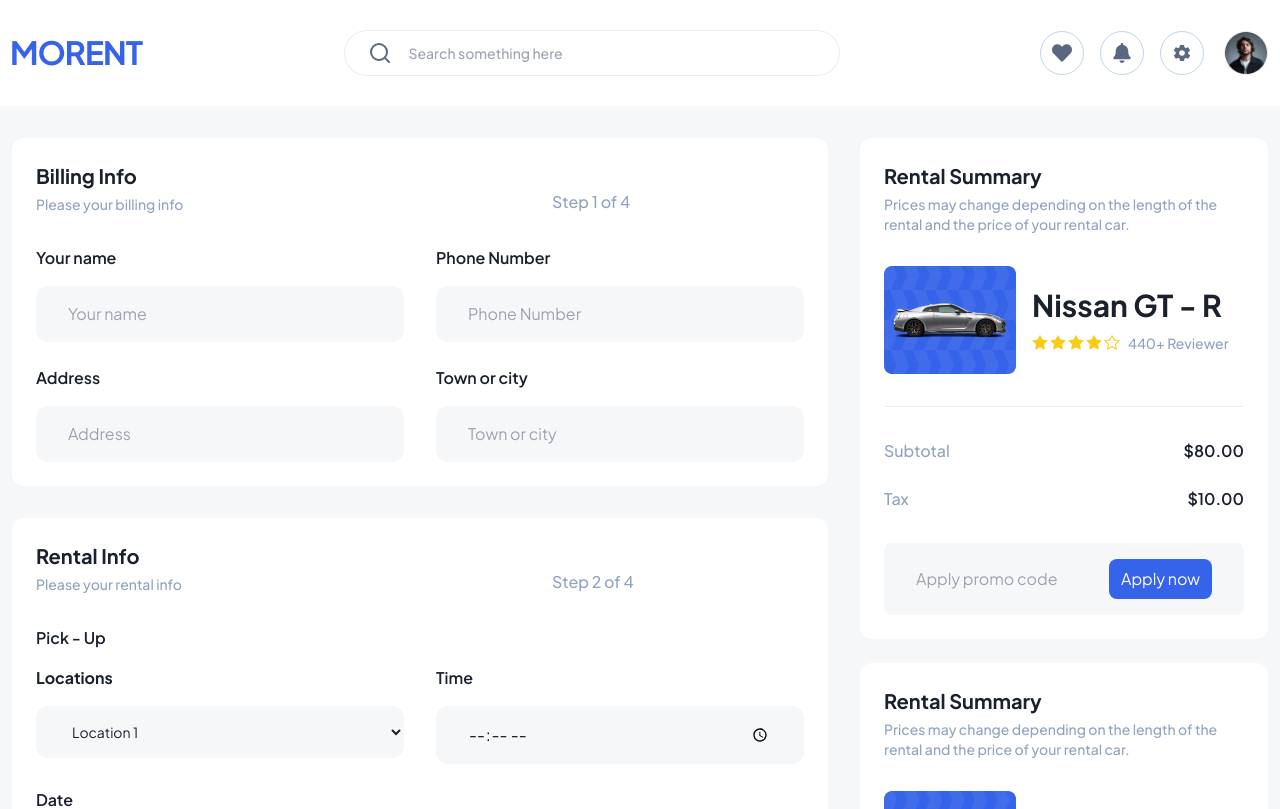
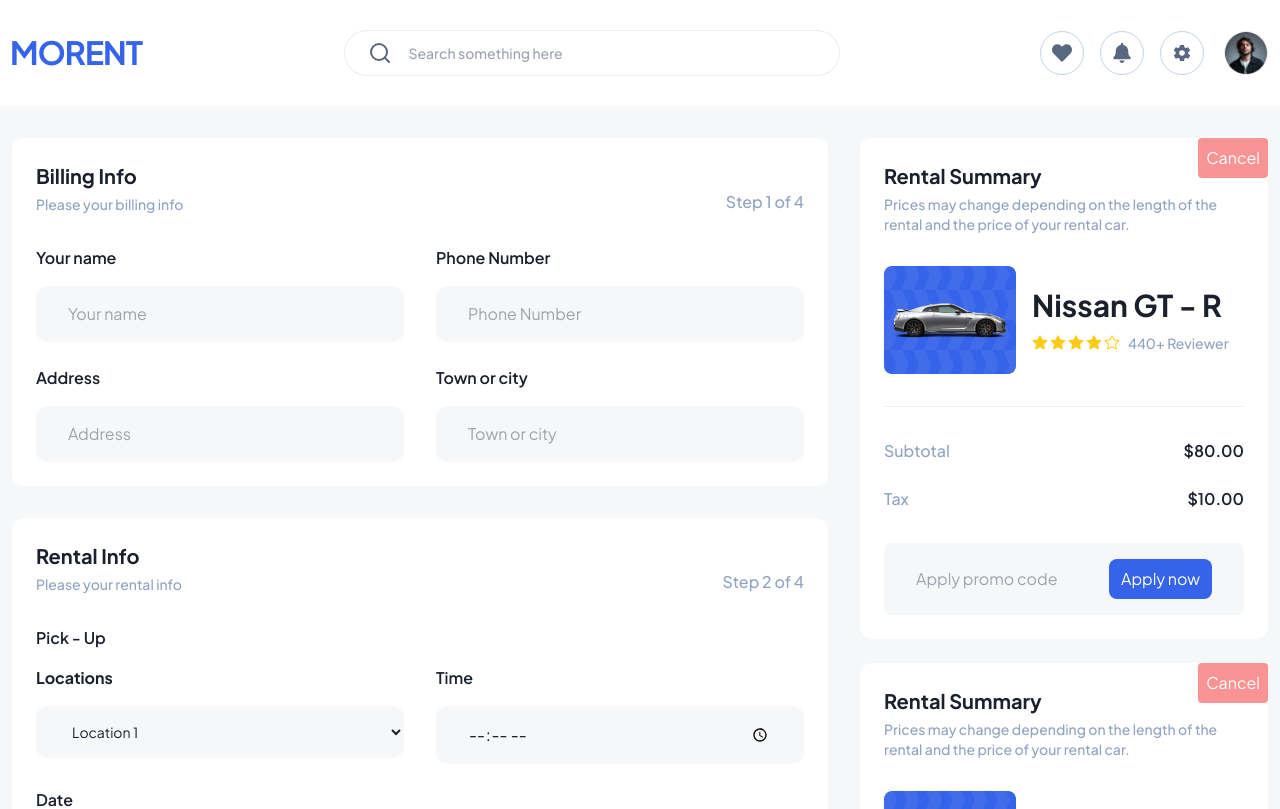
Before and after one commit to Mohammad-Nadil/MORENT, a React (Vite) app: page /payment in a window 1280 px wide. Shown: the top 809 px of the page. Built offline with nearby package versions, Linux system fonts and the light colour scheme.

Commit message:
product cancellation from total added

```diff
--- a/src/component/BillForm.jsx
+++ b/src/component/BillForm.jsx
@@ -389,7 +389,7 @@
         </div>
         <div className="submit rounded-xl bg-white p-3 md:p-6 flex flex-col gap-y-6 md:gap-y-9">
           <div className="head flex gap-x-6 sm:justify-between items-baseline md:items-end">
-            <div className="title flex flex-col w-8/12 gap-y-1">
+            <div className="title flex flex-col w-8/12 sm:w-auto gap-y-1">
               <h2 className="font-bold text-xl text-primary-text">
                 Confirmation
               </h2>
--- a/src/component/Bill_Info.jsx
+++ b/src/component/Bill_Info.jsx
@@ -1,11 +1,12 @@
-import React from "react";
+import React, { useState } from "react";
 import car1 from "/NissanGT-R.png";
 import car2 from "/Koenigsegg.png";
 import car3 from "/Rolls-Royce.png";
 import PaymentCard from "./layer/PaymentCard";
 
 const Bill_Info = () => {
-  let payment = [
+  // Convert payment to a stateful array
+  const [payment, setPayment] = useState([
     {
       pic: car1,
       name: "Nissan GT - R",
@@ -24,8 +25,7 @@
       total: "96.00",
       tax: "30.00",
     },
-    // Add more review data here
-  ];
+  ]);
 
   // Function to calculate the total rental price (sum of all totals + taxes)
   const calculateTotalAmount = () => {
@@ -34,19 +34,32 @@
     }, 0);
   };
 
+  // Function to remove a payment item by index
+  const removeItem = (indexToRemove) => {
+    const updatedPayment = payment.filter((_, index) => index !== indexToRemove);
+    setPayment(updatedPayment);
+  };
+
   const totalAmount = calculateTotalAmount();
 
   return (
-    <div className="pb-8 w-full xl:w-1/3" >
-      <div className="payment_cards  flex flex-col gap-y-6  ">
+    <div className="pb-8 w-full xl:w-1/3">
+      <div className="payment_cards flex flex-col gap-y-6">
         {payment.map((payment, index) => (
+          <div key={index} className="relative">
             <PaymentCard
-            key={index}
               pic={payment.pic}
               name={payment.name}
               total={payment.total}
               tax={payment.tax}
             />
+            <button
+              className="absolute top-0 right-0 bg-red-400/75 text-white p-2 rounded"
+              onClick={() => removeItem(index)} // Remove item when button is clicked
+            >
+              Cancel
+            </button>
+          </div>
         ))}
         <div className="total p-6 bg-white rounded-xl flex justify-between items-center">
           <div className="text flex flex-col gap-y-1">
@@ -57,7 +70,7 @@
               Overall price and includes rental discount
             </p>
           </div>
-          <div className="amount font-bold text-2xl sm:text-3xl text-primary-text ">
+          <div className="amount font-bold text-2xl sm:text-3xl text-primary-text">
             ${totalAmount.toFixed(2)}
           </div>
         </div>
--- a/src/component/layer/BillingHead.jsx
+++ b/src/component/layer/BillingHead.jsx
@@ -3,14 +3,14 @@
 const BillingHead = ({title , step}) => {
   return (
     <div className="head flex justify-between gap-x-3 items-end">
-      <div className="title flex flex-col w-8/12 gap-y-1">
+      <div className="title flex flex-col w-8/12 sm:w-auto gap-y-1">
         <h2 className="font-bold text-xl text-primary-text" >{title}</h2>
         <p className="lowercase font-medium text-sm text-secondary-text ">
           <span className="capitalize">Please  </span>
            your {title}
         </p>
       </div>
-      <div className="step w-4/12 font-medium text-secondary-text">
+      <div className="step w-4/12 sm:w-auto font-medium text-secondary-text">
         <p>Step {step} of 4</p>
       </div>
     </div>
```
Lines whose indentation alone changed are shown as unchanged.
